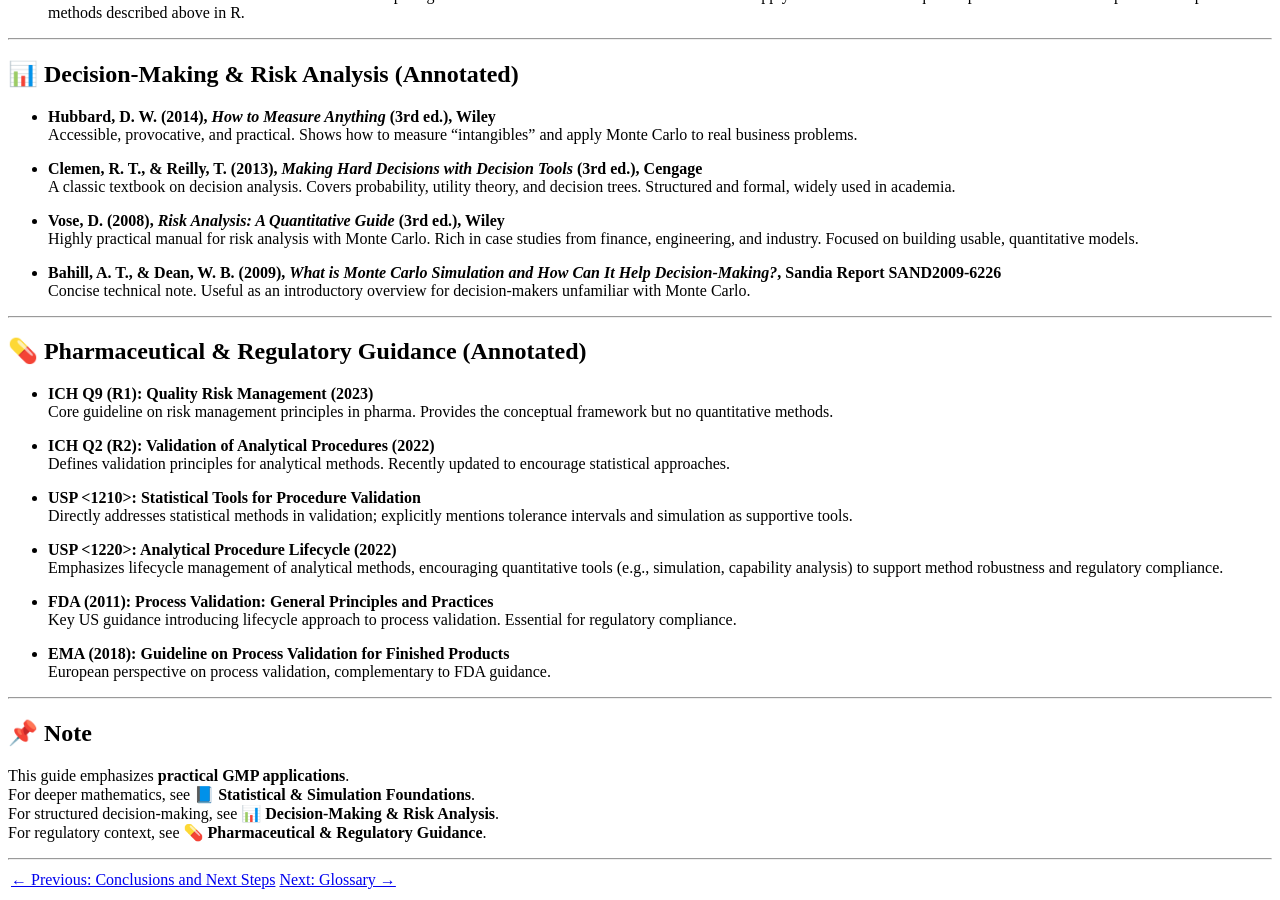
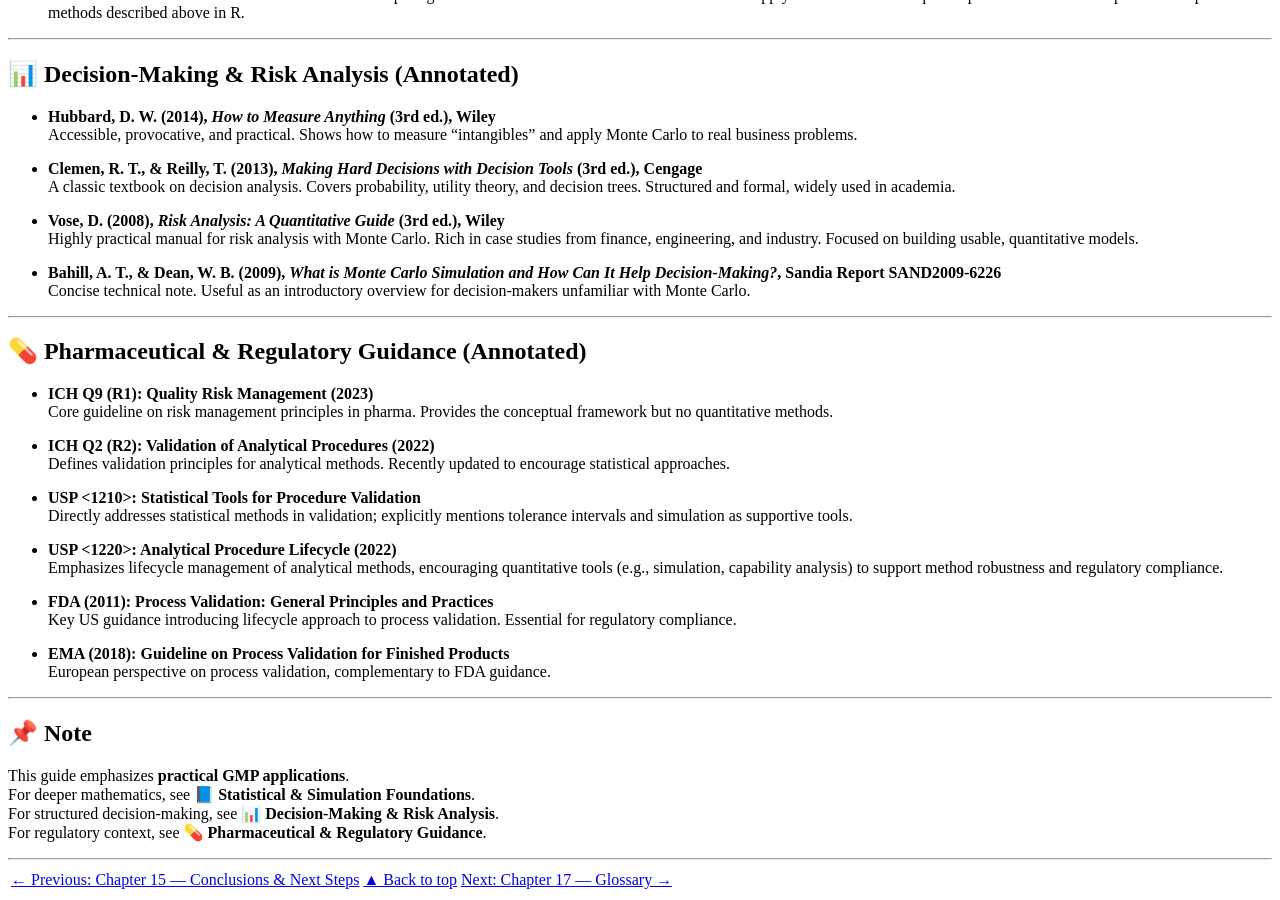
Before and after one commit to rbonfichi/monte-carlo-gmp-pharma, a Jekyll site: the page built from docs/chapters/chapter16_references.md, in a window 1280 px wide and 900 px high, scrolled down 704 px. Built offline with Jekyll 4.4.1, drawn with Linux system fonts in a browser that asks for light colours; our own code applies the rules of GitHub Pages for plain Markdown files.

Commit message:
Update navigation links in chapter 16 references

```diff
--- a/docs/chapters/chapter16_references.md
+++ b/docs/chapters/chapter16_references.md
@@ -85,4 +85,4 @@ For regulatory context, see 💊 **Pharmaceutical & Regulatory Guidance**.
 
 ---
 
-[← Previous: Conclusions and Next Steps](chapter14_conclusions-nextsteps.md) | [Next: Glossary →](chapter16_glossary.md)
+[← Previous: Chapter 15 — Conclusions & Next Steps](chapter15_conclusions-nextsteps.md) | [▲ Back to top](../#table-of-contents) | [Next: Chapter 17 — Glossary →](chapter17_glossary.md)
```
